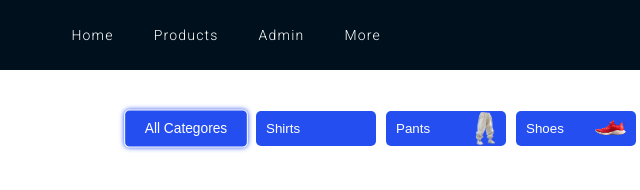
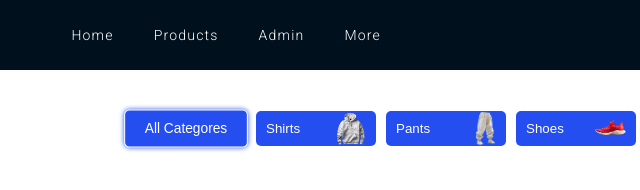
Before and after one commit to Omar-Ra7al/E-commerce-, a plain HTML site: page products.html in a window 1280 px wide. Shown: the full height of the page, 259-899 px from the left. Drawn offline with nearby package versions, Linux system fonts and the light colour scheme; a web font is replaced by a local one.

Commit message:
Fix unewcognized images

```diff
--- a/css/products.css
+++ b/css/products.css
@@ -1240,7 +1240,7 @@ input[type="number"]::-webkit-inner-spin-button {
   background-image: url('../imgs/imgsProduct/jogger-pants1.png');
 }
 
-.ctegores button.sweatshirts {
+.ctegores button.Sweatshirts {
   background-image: url('../imgs/imgsProduct/white_hoody_sweatshirt_mockup_template.png');
 }
 
```
